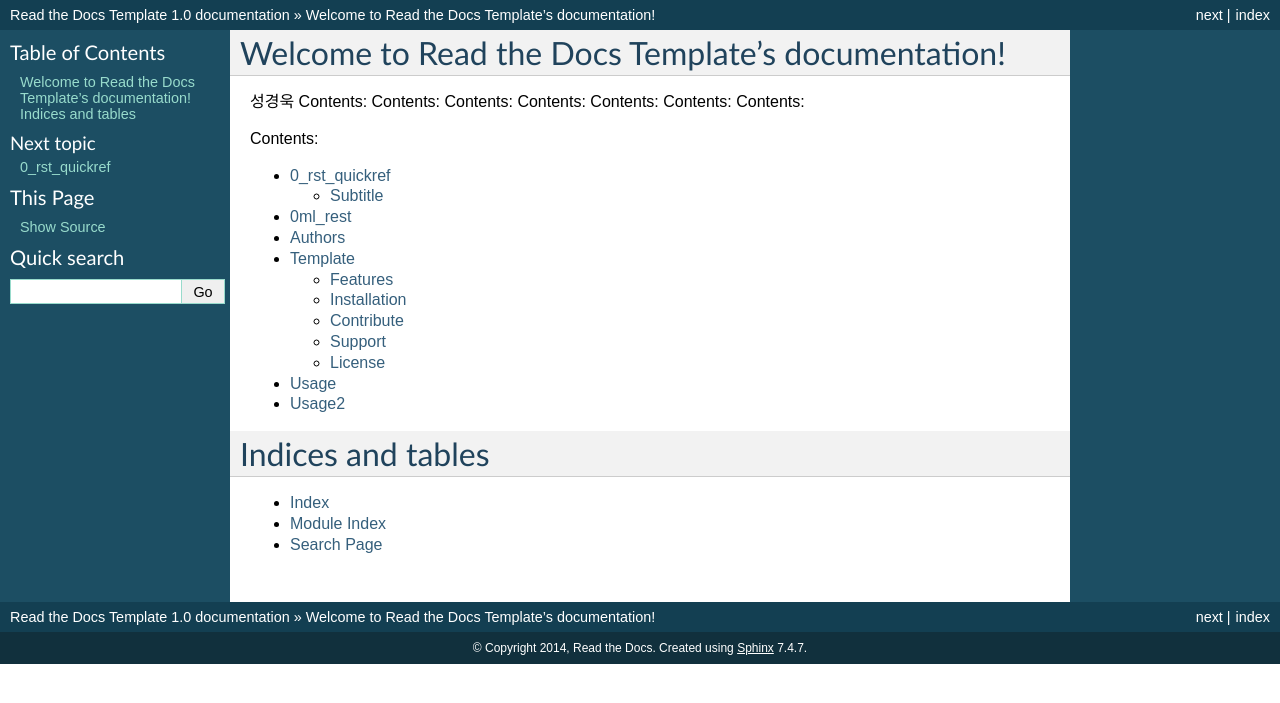
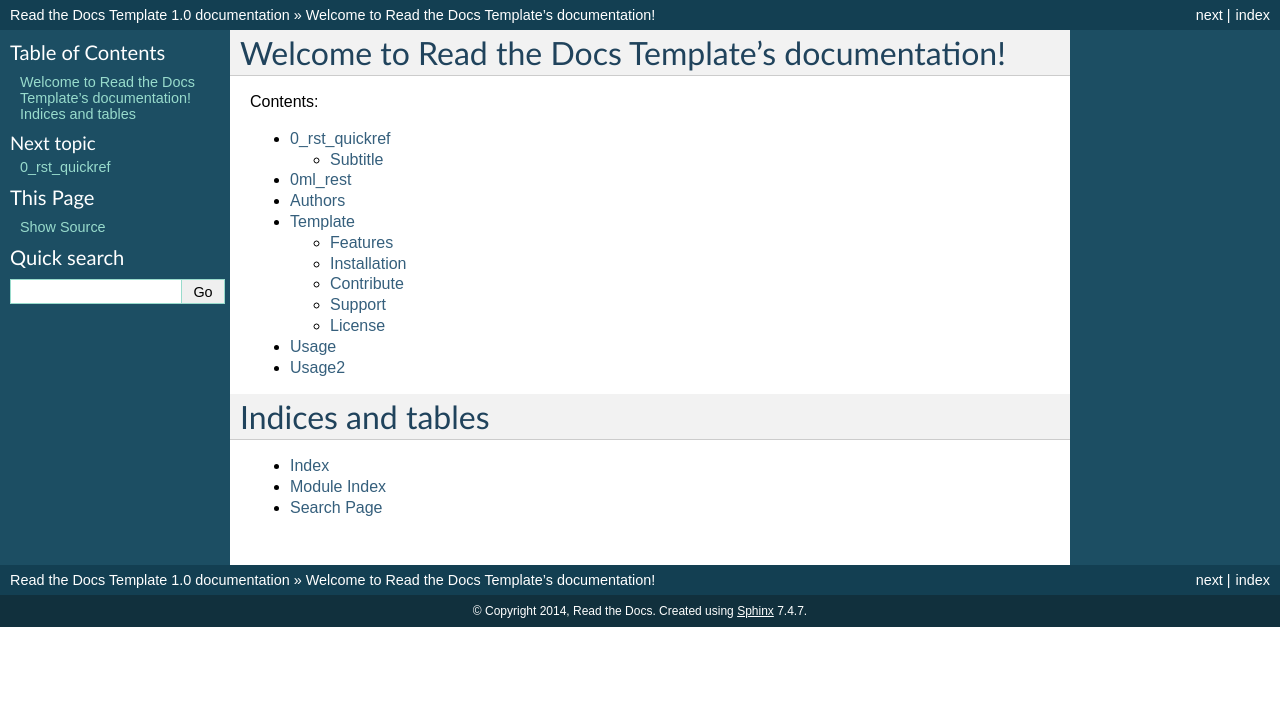
Before and after one commit to smart1004/ReadTheDocs, a Sphinx documentation site: the page built from docs/index.rst, in a window 1280 px wide. Shown: the top 703 px of the page. Built offline with Sphinx 7.4.7, drawn with Linux system fonts in a browser that asks for light colours.

Commit message:
Update index.rst

```diff
--- a/docs/index.rst
+++ b/docs/index.rst
@@ -5,8 +5,6 @@
 
 Welcome to Read the Docs Template's documentation!
 ==================================================
-
-성경욱    Contents: Contents: Contents: Contents: Contents: Contents: Contents:
 
 
 Contents:
```
